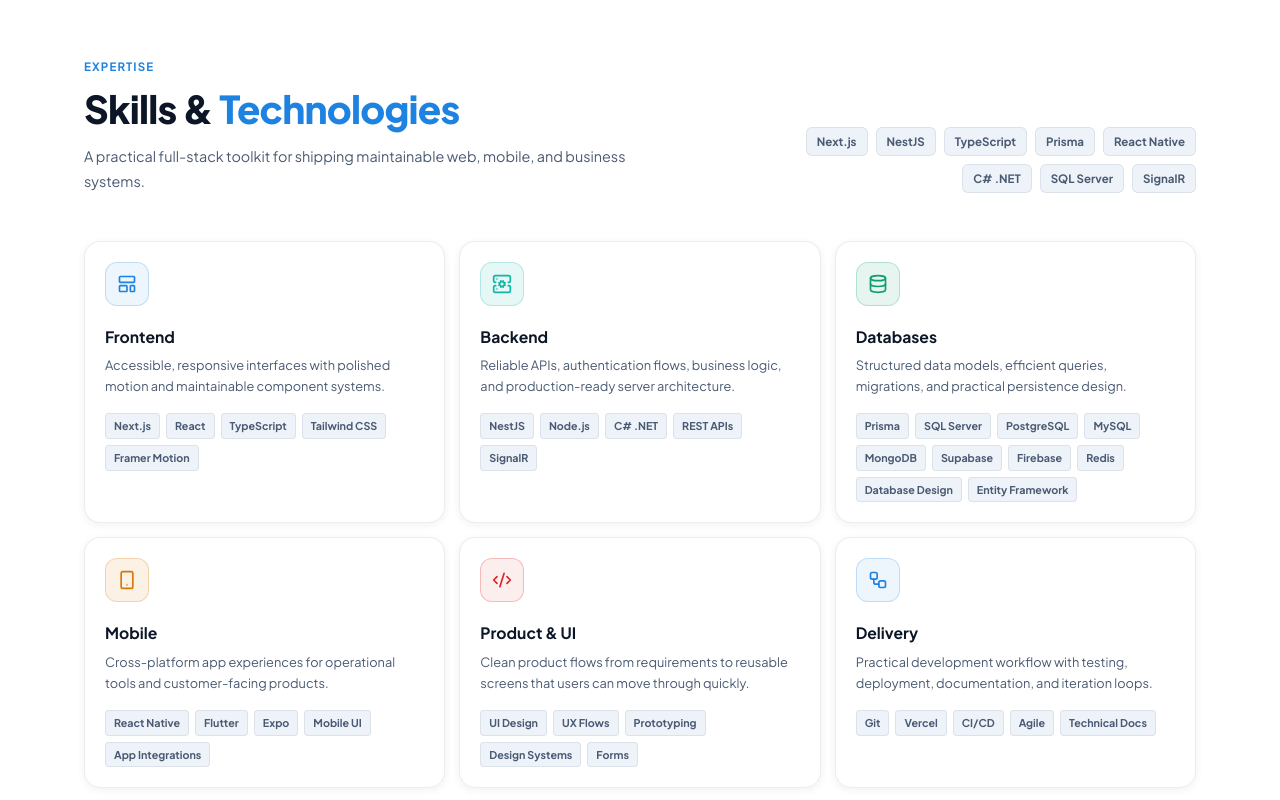
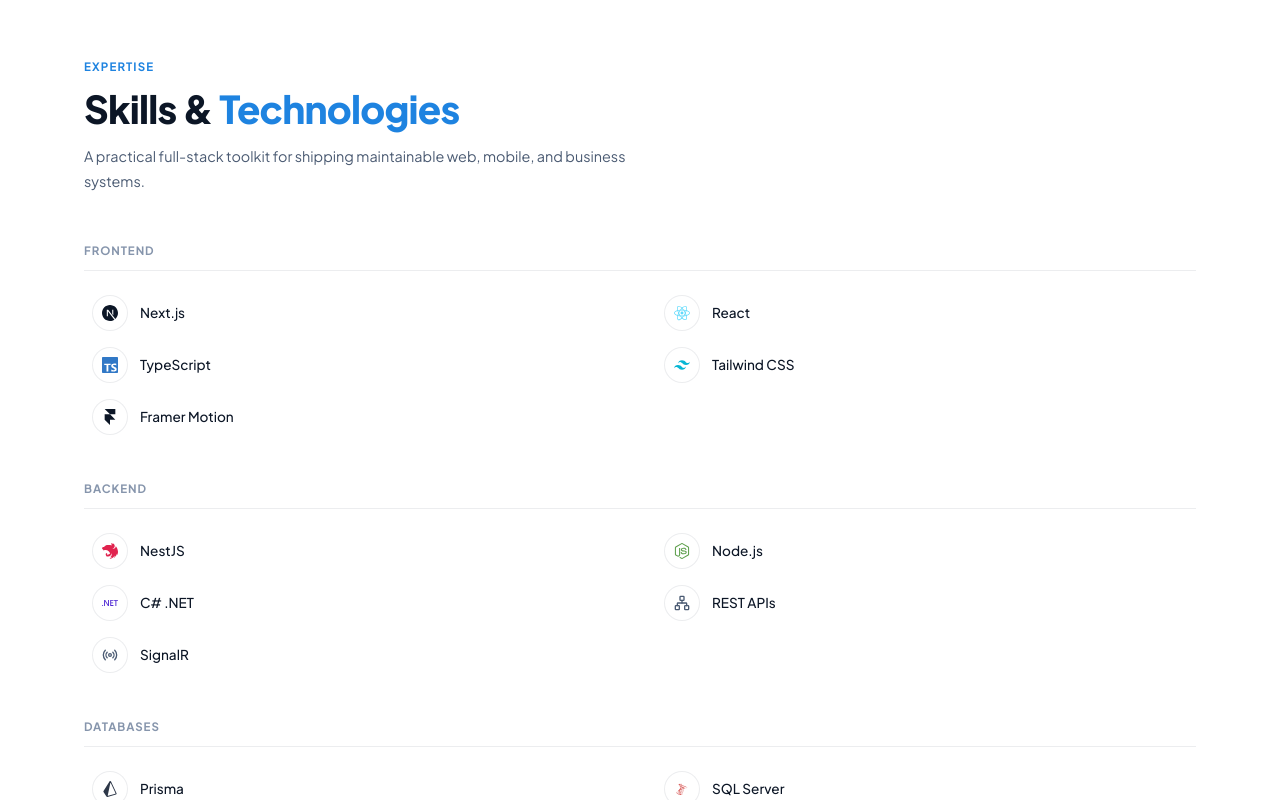
Before and after one commit to ConstJC/portfolio, a Next.js app: page /about in a window 1280 px wide. Shown: the part 1220-2020 px from the top of the page. Built offline with nearby package versions, Linux system fonts and the light colour scheme.

Commit message:
fix: redesign skills section

```diff
--- a/components/sections/Skills.tsx
+++ b/components/sections/Skills.tsx
@@ -1,36 +1,127 @@
 "use client"
 
+import type { ComponentType } from "react"
 import { motion } from "framer-motion"
-import { Cloud, Code2, Database, LayoutTemplate, ServerCog, Smartphone, Workflow, Wrench } from "lucide-react"
+import {
+  Code2,
+  Component,
+  Database,
+  FileCode,
+  FileText,
+  GitMerge,
+  Layers,
+  LayoutTemplate,
+  ListChecks,
+  Network,
+  Palette,
+  PenTool,
+  Puzzle,
+  Radio,
+  RefreshCw,
+  Server,
+  Smartphone,
+  Workflow,
+} from "lucide-react"
+import {
+  SiCpanel,
+  SiDocker,
+  SiDotnet,
+  SiExpo,
+  SiFirebase,
+  SiFlutter,
+  SiFramer,
+  SiGit,
+  SiGithubactions,
+  SiGooglecloud,
+  SiKubernetes,
+  SiMongodb,
+  SiMysql,
+  SiNestjs,
+  SiNextdotjs,
+  SiNginx,
+  SiNodedotjs,
+  SiPhp,
+  SiPostgresql,
+  SiPrisma,
+  SiReact,
+  SiRedis,
+  SiShopify,
+  SiSupabase,
+  SiTailwindcss,
+  SiTypescript,
+  SiVercel,
+  SiWordpress,
+} from "react-icons/si"
+import { DiMsqlServer } from "react-icons/di"
+import { TbBrandAws, TbBrandAzure } from "react-icons/tb"
 import skillsData from "@/store/skills.json"
 
 const VP = { once: true, margin: "-80px" }
 
-const icons = {
-  Cloud,
-  Code2,
-  Database,
-  LayoutTemplate,
-  ServerCog,
-  Smartphone,
-  Workflow,
-  Wrench,
+type ToolIcon = ComponentType<{ size?: number }>
+
+const toolIcons: Record<string, { icon: ToolIcon; color: string }> = {
+  "Next.js": { icon: SiNextdotjs, color: "var(--text)" },
+  React: { icon: SiReact, color: "#61DAFB" },
+  TypeScript: { icon: SiTypescript, color: "#3178C6" },
+  "Tailwind CSS": { icon: SiTailwindcss, color: "#06B6D4" },
+  "Framer Motion": { icon: SiFramer, color: "var(--text)" },
+
+  NestJS: { icon: SiNestjs, color: "#E0234E" },
+  "Node.js": { icon: SiNodedotjs, color: "#5FA04E" },
+  "C# .NET": { icon: SiDotnet, color: "#512BD4" },
+  "REST APIs": { icon: Network, color: "var(--text2)" },
+  SignalR: { icon: Radio, color: "var(--text2)" },
+
+  Prisma: { icon: SiPrisma, color: "#2D3748" },
+  "SQL Server": { icon: DiMsqlServer, color: "#CC2927" },
+  PostgreSQL: { icon: SiPostgresql, color: "#4169E1" },
+  MySQL: { icon: SiMysql, color: "#4479A1" },
+  MongoDB: { icon: SiMongodb, color: "#47A248" },
+  Supabase: { icon: SiSupabase, color: "#3ECF8E" },
+  Firebase: { icon: SiFirebase, color: "#FFCA28" },
+  Redis: { icon: SiRedis, color: "#DC382D" },
+  "Database Design": { icon: Database, color: "var(--text2)" },
+  "Entity Framework": { icon: Layers, color: "var(--text2)" },
+
+  "React Native": { icon: SiReact, color: "#61DAFB" },
+  Flutter: { icon: SiFlutter, color: "#02569B" },
+  Expo: { icon: SiExpo, color: "var(--text)" },
+  "Mobile UI": { icon: Smartphone, color: "var(--text2)" },
+  "App Integrations": { icon: Puzzle, color: "var(--text2)" },
+
+  "UI Design": { icon: PenTool, color: "var(--text2)" },
+  "UX Flows": { icon: Workflow, color: "var(--text2)" },
+  Prototyping: { icon: Component, color: "var(--text2)" },
+  "Design Systems": { icon: LayoutTemplate, color: "var(--text2)" },
+  Forms: { icon: ListChecks, color: "var(--text2)" },
+
+  Git: { icon: SiGit, color: "#F05032" },
+  Vercel: { icon: SiVercel, color: "var(--text)" },
+  "CI/CD": { icon: GitMerge, color: "var(--text2)" },
+  Agile: { icon: RefreshCw, color: "var(--text2)" },
+  "Technical Docs": { icon: FileText, color: "var(--text2)" },
+
+  AWS: { icon: TbBrandAws, color: "#FF9900" },
+  "Google Cloud": { icon: SiGooglecloud, color: "#4285F4" },
+  Azure: { icon: TbBrandAzure, color: "#0078D4" },
+  Docker: { icon: SiDocker, color: "#2496ED" },
+  Kubernetes: { icon: SiKubernetes, color: "#326CE5" },
+  "GitHub Actions": { icon: SiGithubactions, color: "#2088FF" },
+  Nginx: { icon: SiNginx, color: "#009639" },
+
+  Shopify: { icon: SiShopify, color: "#95BF47" },
+  WordPress: { icon: SiWordpress, color: "#21759B" },
+  "ASP Classic": { icon: FileCode, color: "var(--text2)" },
+  VBScript: { icon: Code2, color: "var(--text2)" },
+  "VB.NET": { icon: SiDotnet, color: "#512BD4" },
+  PHP: { icon: SiPhp, color: "#777BB4" },
+  IIS: { icon: Server, color: "var(--text2)" },
+  Cpanel: { icon: SiCpanel, color: "#FF6C2C" },
+  "Themes & Plugins": { icon: Palette, color: "var(--text2)" },
 }
 
-const accents = [
-  "text-primary bg-primary-light border-primary-border",
-  "text-accent bg-accent-light border-accent-border",
-  "text-success bg-success-light border-success-border",
-  "text-warning bg-warning-light border-warning/25",
-  "text-danger bg-danger-light border-danger/25",
-  "text-primary bg-primary-light border-primary-border",
-  "text-accent bg-accent-light border-accent-border",
-  "text-success bg-success-light border-success-border",
-]
-
 export default function Skills() {
-  const coreStack = ["Next.js", "NestJS", "TypeScript", "Prisma", "React Native", "C# .NET", "SQL Server", "SignalR"]
-
   return (
     <section className="py-14 sm:py-24 relative z-[1]" id="skills">
       <div className="wrap">
@@ -39,68 +130,51 @@ export default function Skills() {
           whileInView={{ opacity: 1, y: 0 }}
           viewport={VP}
           transition={{ duration: 0.5 }}
-          className="mb-12 flex items-end justify-between gap-6 max-lg:flex-col max-lg:items-start"
+          className="mb-12"
         >
-          <div>
           <div className="section-eyebrow">Expertise</div>
           <h2 className="section-title">Skills &amp; <span className="accent">Technologies</span></h2>
           <p className="section-desc">
             A practical full-stack toolkit for shipping maintainable web, mobile, and business systems.
           </p>
-          </div>
-          <div className="flex max-w-[440px] flex-wrap justify-end gap-2 max-lg:justify-start">
-            {coreStack.map((tool) => (
-              <span
-                key={tool}
-                className="rounded-md border border-border bg-card2 px-2.5 py-1 text-[0.72rem] font-bold text-text2"
-              >
-                {tool}
-              </span>
-            ))}
-          </div>
         </motion.div>
 
-        <div className="grid grid-cols-3 gap-3.5 max-lg:grid-cols-2 max-sm:grid-cols-1">
-          {skillsData.map((skill, i) => {
-            const Icon = icons[skill.icon as keyof typeof icons] ?? Code2
-
-            return (
+        <div className="flex flex-col gap-9">
+          {skillsData.map((skill, i) => (
             <motion.div
               key={skill.category}
               initial={{ opacity: 0, y: 24 }}
               whileInView={{ opacity: 1, y: 0 }}
               viewport={VP}
-                transition={{ duration: 0.5, delay: i * 0.08, ease: "easeOut" }}
-                className="bg-card border border-border rounded-2xl p-5 shadow-[var(--shadow-sm)] transition-[border-color,transform] duration-[220ms]"
-                whileHover={{ y: -3, borderColor: "var(--primary-border)" }}
+              transition={{ duration: 0.5, delay: i * 0.06, ease: "easeOut" }}
             >
-                <div
-                  className={[
-                    "mb-5 flex size-11 items-center justify-center rounded-xl border",
-                    accents[i % accents.length],
-                  ].join(" ")}
-                >
-                  <Icon size={20} aria-hidden="true" />
-                </div>
-                <h3 className="mb-2 text-[0.98rem] font-bold leading-[1.35] text-text">
+              <h3 className="mb-4 border-b border-border pb-2.5 text-[0.72rem] font-bold uppercase tracking-[0.08em] text-text3">
                 {skill.category}
               </h3>
-                <p className="mb-4 text-[0.8rem] leading-[1.65] text-text2">
-                  {skill.summary}
-                </p>
-                <div className="flex flex-wrap gap-[6px]">
-                  {skill.tools.map((tool) => (
+              <div className="grid grid-cols-2 gap-x-8 max-sm:grid-cols-1">
+                {skill.tools.map((tool) => {
+                  const entry = toolIcons[tool]
+                  const Icon = entry?.icon ?? Code2
+                  const color = entry?.color ?? "var(--text2)"
+
+                  return (
+                    <div
+                      key={tool}
+                      className="flex items-center gap-3 rounded-lg px-2 py-2 transition-colors duration-150 hover:bg-card2"
+                    >
                       <span
-                      key={tool}
-                      className="rounded-[4px] border border-border bg-card2 px-2 py-[3px] text-[0.67rem] font-bold text-text2"
+                        className="flex size-9 shrink-0 items-center justify-center rounded-full border border-border bg-card"
+                        style={{ color }}
                       >
-                      {tool}
+                        <Icon size={16} />
                       </span>
-                  ))}
+                      <span className="text-[0.85rem] font-medium text-text">{tool}</span>
+                    </div>
+                  )
+                })}
               </div>
             </motion.div>
-            )
-          })}
+          ))}
         </div>
       </div>
     </section>
```
Lines whose indentation alone changed are shown as unchanged.
